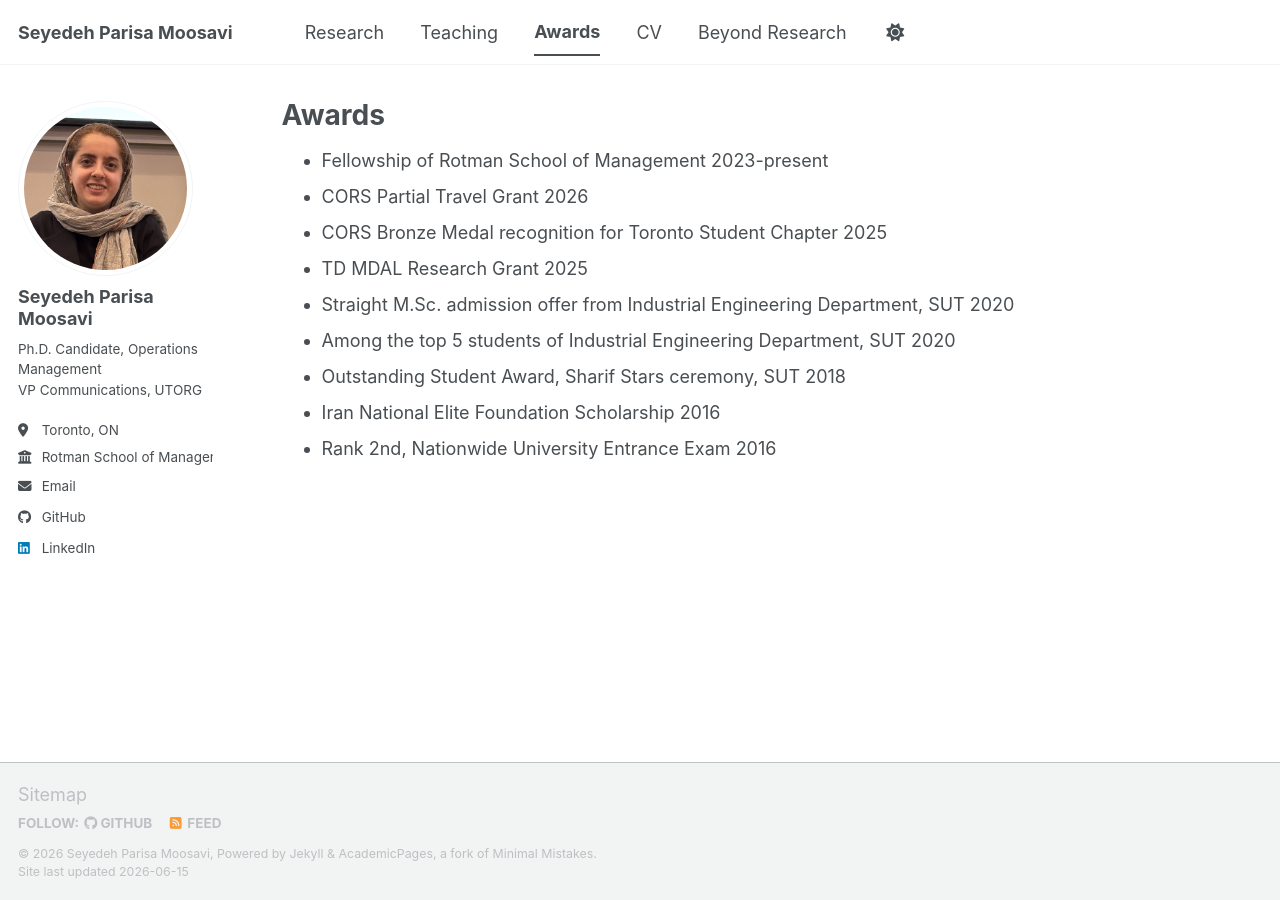
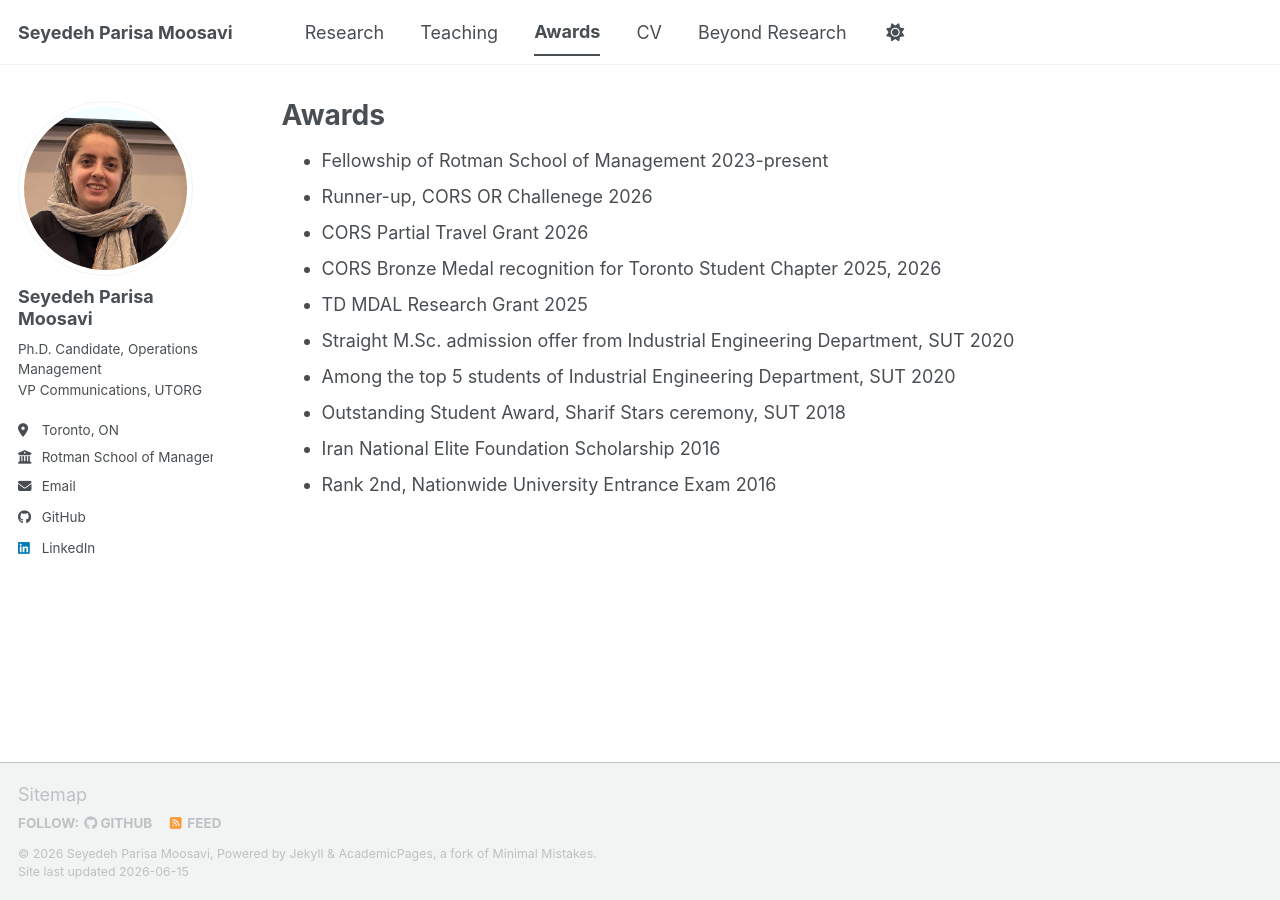
Before and after one commit to parisamsv/parisamsv.github.io, a Jekyll site: the page built from _pages/portfolio.html, in a window 1280 px wide. Built offline with Jekyll 4.4.1, drawn with Linux system fonts in a browser that asks for light colours; a script bundle is joined from its source files by our own code; library files that are not in the unit come from our copies.

Commit message:
Add CORS OR Challenge runner-up entry to portfolio

```diff
--- a/_pages/portfolio.html
+++ b/_pages/portfolio.html
@@ -10,12 +10,16 @@ author_profile: true
     <span class="item-date">2023-present</span>
   </li>
   <li>
+    <span class="item-text">Runner-up, CORS OR Challenege</span>
+    <span class="item-date">2026</span>
+  </li>
+  <li>
     <span class="item-text">CORS Partial Travel Grant</span>
     <span class="item-date">2026</span>
   </li>
   <li>
     <span class="item-text">CORS Bronze Medal recognition for Toronto Student Chapter</span>
-    <span class="item-date">2025</span>
+    <span class="item-date">2025, 2026</span>
   </li>
   <li>
     <span class="item-text">TD MDAL Research Grant</span>
```
